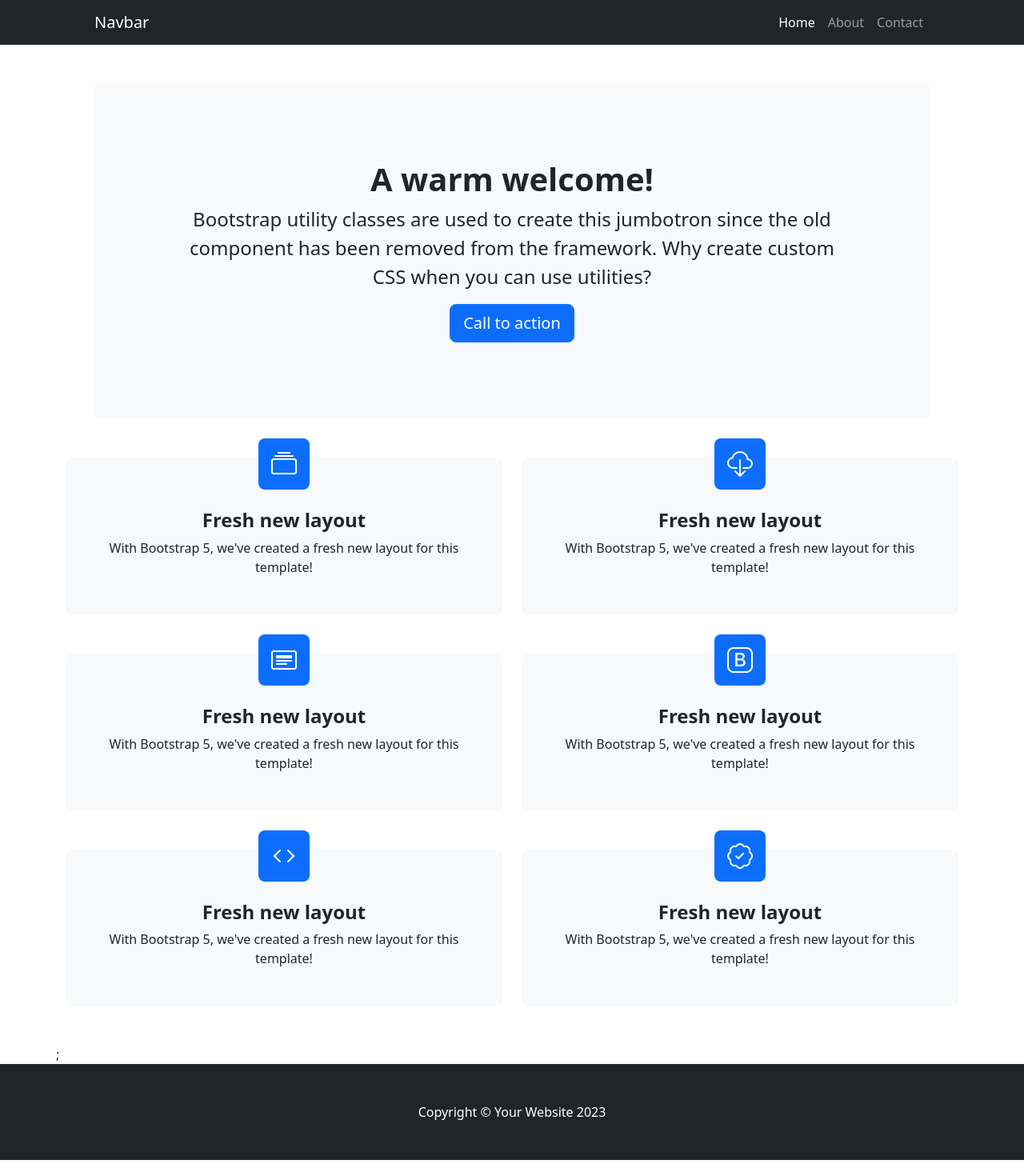
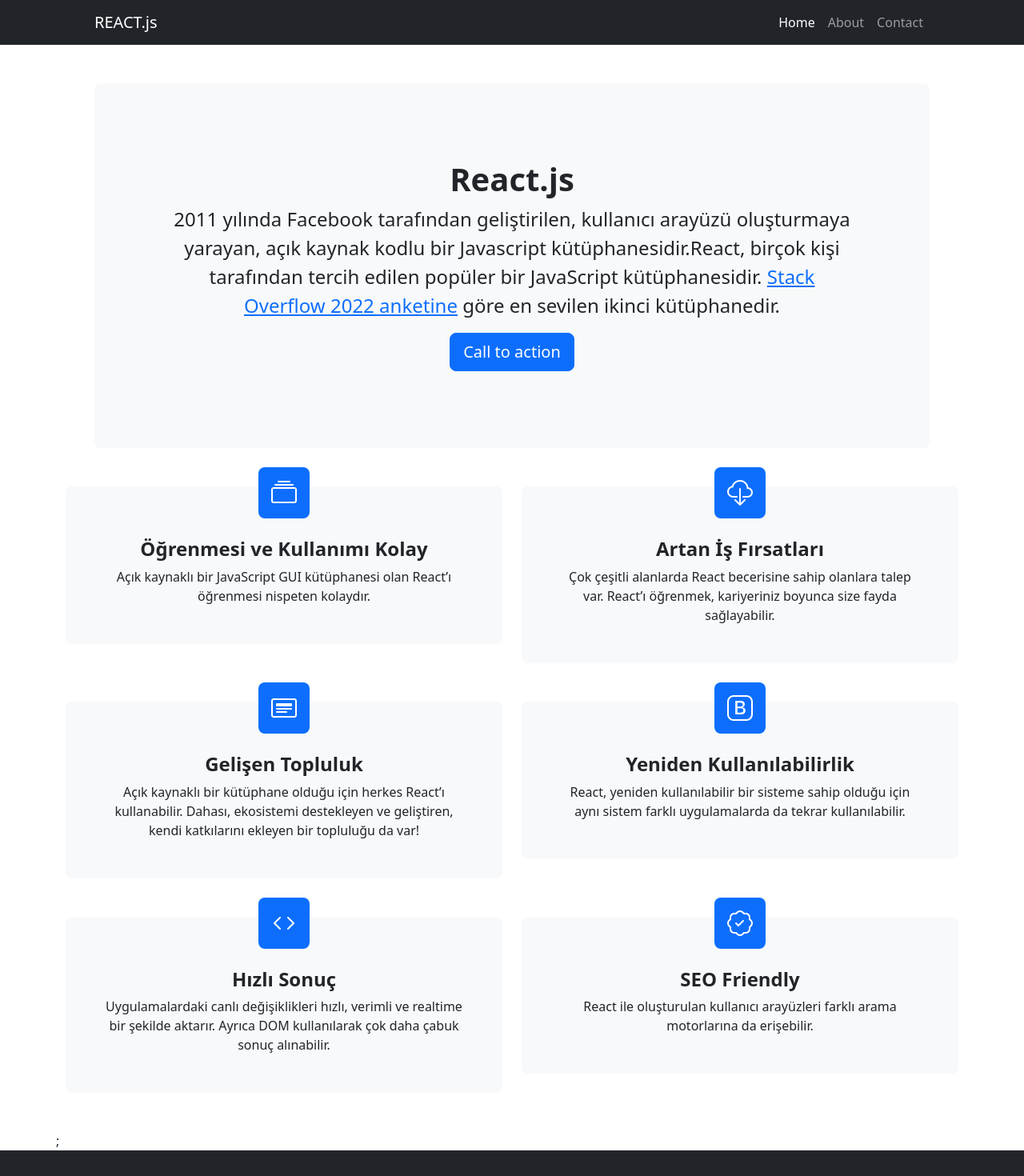
Before and after one commit to hakkicanercetin/ReactBootstrap, a React (Vite) app: page / in a window 1280 px wide. Shown: the top 1470 px of the page at 80% size. Built offline with nearby package versions, Linux system fonts and the light colour scheme.

Commit message:
Content changed.

```diff
--- a/index.html
+++ b/index.html
@@ -8,6 +8,7 @@
     <title>Vite + React</title>
   </head>
   <body>
+
     <div id="root"></div>
     <script type="module" src="/src/main.jsx"></script>
   </body>
--- a/src/sections/features/features.jsx
+++ b/src/sections/features/features.jsx
@@ -4,38 +4,38 @@
 {
     const card1 =
     {
-      title : "Fresh new layout",
-      description : "With Bootstrap 5, we've created a fresh new layout for this template!",
+      title : "Öğrenmesi ve Kullanımı Kolay",
+      description : "Açık kaynaklı bir JavaScript GUI kütüphanesi olan React’ı öğrenmesi nispeten kolaydır.",
       icon : "bi-collection"
     };
     const card2 =
     {
-      title : "Fresh new layout",
-      description : "With Bootstrap 5, we've created a fresh new layout for this template!",
+      title : "Artan İş Fırsatları",
+      description : "Çok çeşitli alanlarda React becerisine sahip olanlara talep var. React’ı öğrenmek, kariyeriniz boyunca size fayda sağlayabilir.",
       icon : "bi-cloud-download"
     };
     const card3 =
     {
-      title : "Fresh new layout",
-      description : "With Bootstrap 5, we've created a fresh new layout for this template!",
+      title : "Gelişen Topluluk",
+      description : "Açık kaynaklı bir kütüphane olduğu için herkes React’ı kullanabilir. Dahası, ekosistemi destekleyen ve geliştiren, kendi katkılarını ekleyen bir topluluğu da var! ",
       icon : "bi-card-heading"
     };
     const card4 =
     {
-      title : "Fresh new layout",
-      description : "With Bootstrap 5, we've created a fresh new layout for this template!",
+      title : "Yeniden Kullanılabilirlik",
+      description : "React, yeniden kullanılabilir bir sisteme sahip olduğu için aynı sistem farklı uygulamalarda da tekrar kullanılabilir.",
       icon : "bi-bootstrap"
     };
     const card5 =
     {
-      title : "Fresh new layout",
-      description : "With Bootstrap 5, we've created a fresh new layout for this template!",
+      title : "Hızlı Sonuç",
+      description : "Uygulamalardaki canlı değişiklikleri hızlı, verimli ve realtime bir şekilde aktarır.  Ayrıca DOM kullanılarak çok daha çabuk sonuç alınabilir.",
       icon : "bi-code"
     };
     const card6 =
     {
-      title : "Fresh new layout",
-      description : "With Bootstrap 5, we've created a fresh new layout for this template!",
+      title : "SEO Friendly",
+      description : "React ile oluşturulan kullanıcı arayüzleri farklı arama motorlarına da erişebilir.",
       icon : "bi-patch-check"
     };
     const cards = [card1,card2,card3,card4,card5,card6];
--- a/src/sections/footer/Footer.jsx
+++ b/src/sections/footer/Footer.jsx
@@ -3,7 +3,7 @@
     return (
         <footer className="bg-dark py-5">
             <div className="d-flex justify-content-center">
-                <p className="text-white mb-0">Copyright © Your Website 2023</p>
+                <p className="text-white mb-0">Copyright © Hakkican ERCETIN 2023</p>
             </div>
         </footer>
     );
--- a/src/sections/hero/Hero.jsx
+++ b/src/sections/hero/Hero.jsx
@@ -1,12 +1,13 @@
 export function HeroDiv()
 {
     return (
+
         <header className="py-5">
             <div className="container px-lg-5">
                 <div className="p-4 p-lg-5 text-center bg-light rounded-3">
                     <div className="m-4 m-lg-5">
-                        <h1 className="fw-bold fs-1">A warm welcome!</h1>
-                        <p className="fs-4">Bootstrap utility classes are used to create this jumbotron since the old component has been removed from the framework. Why create custom CSS when you can use utilities?</p>
+                        <h1 className="fw-bold fs-1">React.js</h1>
+                        <p className="fs-4">2011 yılında Facebook tarafından geliştirilen, kullanıcı arayüzü oluşturmaya yarayan, açık kaynak kodlu bir Javascript kütüphanesidir.React, birçok kişi tarafından tercih edilen popüler bir JavaScript kütüphanesidir. <a href="https://survey.stackoverflow.co/2022/#web-frameworks-and-technologies">Stack Overflow 2022 anketine</a> göre en sevilen ikinci kütüphanedir. </p>
                         <a className="btn btn-primary btn-lg" href="#">Call to action</a>
                     </div>
                 </div>
--- a/src/sections/navbar/Navbar.jsx
+++ b/src/sections/navbar/Navbar.jsx
@@ -3,7 +3,7 @@
     return (
         <nav className="navbar navbar-expand-lg navbar-dark bg-dark">
       <div className="container px-lg-5">
-        <a className="navbar-brand text-white" href="#">Navbar</a>
+        <a className="navbar-brand text-white" href="#">REACT.js</a>
         <button className="navbar-toggler" type="button" data-bs-toggle="collapse" data-bs-target="#navbarNav" aria-controls="navbarNav" aria-expanded="false" aria-label="Toggle navigation">
           <span className="navbar-toggler-icon"></span>
         </button>
```
